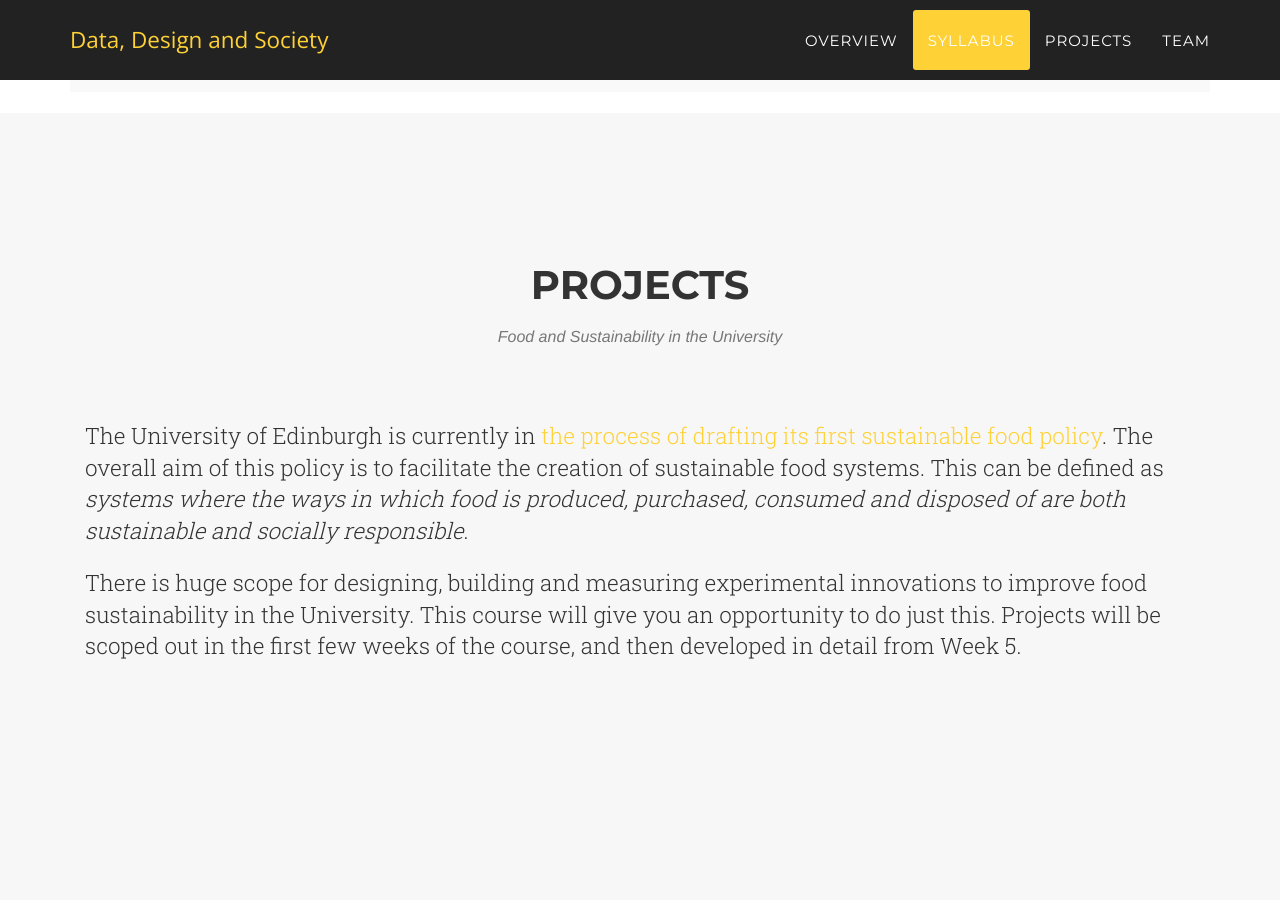
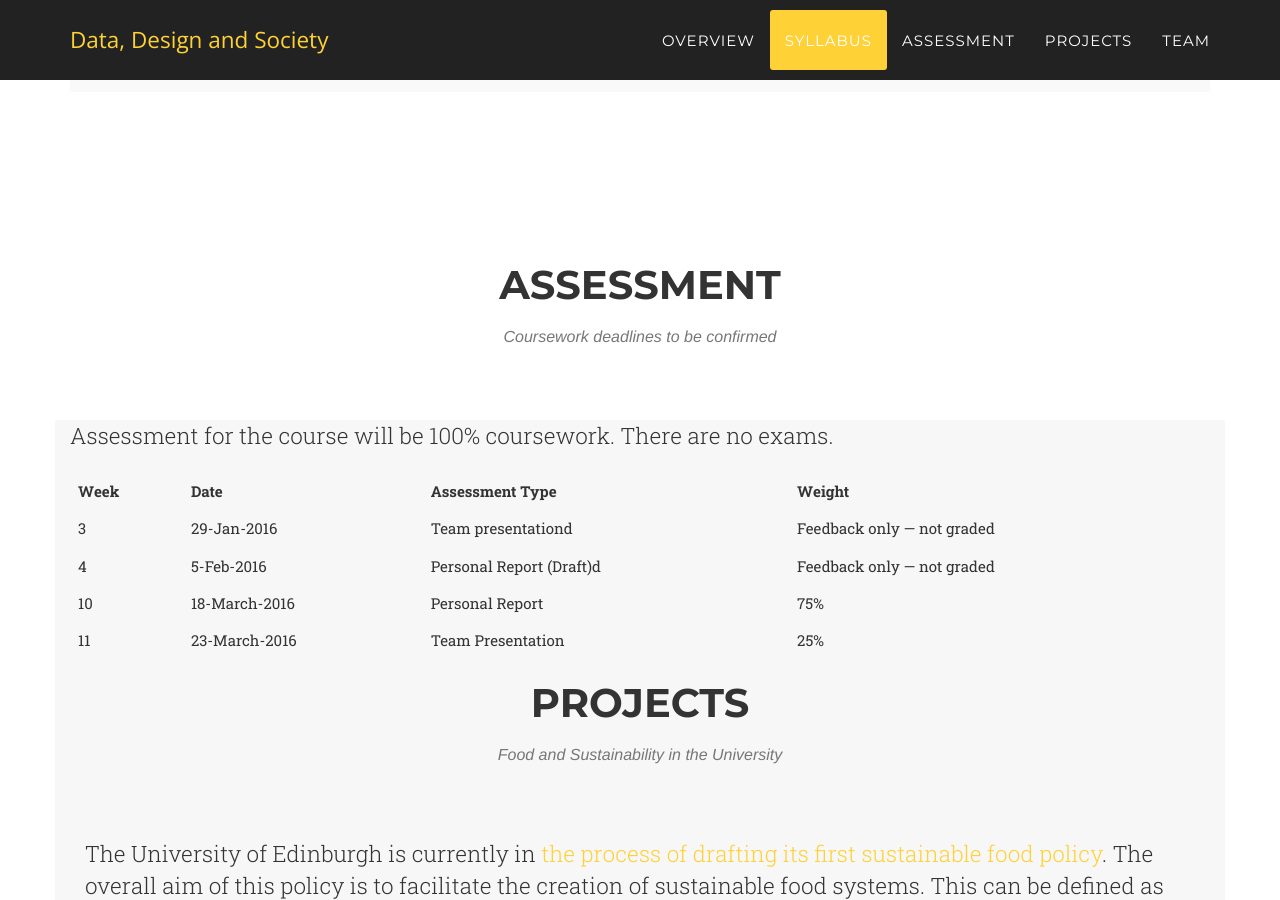
Before and after one commit to edinburghlivinglab/dds, a Jekyll site: the page built from index.html, in a window 1280 px wide and 900 px high, scrolled down 2421 px. Built offline with Jekyll 4.4.1, drawn with Linux system fonts in a browser that asks for light colours; nearby versions of some CDN libraries; some web fonts are replaced.

Commit message:
updates to assessment section

```diff
--- /dev/null
+++ b/_includes/assessment.html
@@ -0,0 +1,54 @@
+<!-- Assessment Section -->
+<section id="assessment">
+	<div class="container">
+		<div class="row">
+			<div class="col-lg-12 text-center">
+				<h2 class="section-heading">Assessment</h2>
+				<h3 class="section-subheading text-muted">Coursework deadlines to be confirmed</h3>
+			</div>
+		</div>
+		<div class="row">
+			<div class="col-lg-12">
+				<p class="lead">
+					Assessment for the course will be 100% coursework. There are no exams.
+				</p>
+				<table class="table">
+					<thead>
+						<tr>
+							<th>Week</th>
+							<th>Date</th>
+							<th>Assessment Type</th>
+							<th>Weight</th>
+						</tr>
+					</thead>
+					<tbody>
+						<tr>
+							<td>3</td>
+							<td>29-Jan-2016</td>
+							<td>Team presentation</t>d
+								<td>Feedback only &mdash; not graded</td>
+						</tr>
+						<tr>
+							<td>4</td>
+							<td>5-Feb-2016</td>
+							<td>Personal Report (Draft)</t>d
+								<td>Feedback only &mdash; not graded</td>
+						</tr>
+						<tr>
+							<td>10</td>
+							<td>18-March-2016</td>
+							<td>Personal Report</t>
+								<td>75%</td>
+						</tr>
+						<tr>
+							<td>11</td>
+							<td>23-March-2016</td>
+							<td>Team Presentation</t>
+								<td>25%</td>
+						</tr>
+					</tbody>
+				</table>
+			</div> <!-- col-lg-12  ->
+		</div> <!-- row  ->
+	</div> <!-- container ->
+</section>
--- a/_includes/header.html
+++ b/_includes/header.html
@@ -24,6 +24,9 @@
 		    </li>
                     <li>
                         <a class="page-scroll" href="#syllabus">Syllabus</a>
+		    </li>
+		    <li>
+                        <a class="page-scroll" href="#assessment">Assessment</a>
                     </li>
                     <li>
                         <a class="page-scroll" href="#projects">Projects</a>
--- a/_includes/syllabus.html
+++ b/_includes/syllabus.html
@@ -11,8 +11,7 @@
    <div class="col-lg-12">
 
     <p class="lead">
-              Class meeting times: Semester 2, <b>Wednesday
-    9&ndash;11</b> and <b>Friday 10&ndash;12</b>.
+     Class meeting times: Semester 2, <b>Wednesday 9&ndash;11</b> and <b>Friday 10&ndash;12</b>.
     </p>
     <p class="text-center">Dates below are currently just for the Wednesday slot.</p>
 
--- a/_layouts/default.html
+++ b/_layouts/default.html
@@ -8,6 +8,7 @@
     {% include header.html %}
     {% include overview.html %}
     {% include syllabus.html %}
+    {% include assessment.html %}
     {% include theme_grid.html %}
     {% include team.html %}
     {% include footer.html %}
```
Lines whose indentation alone changed are shown as unchanged.
